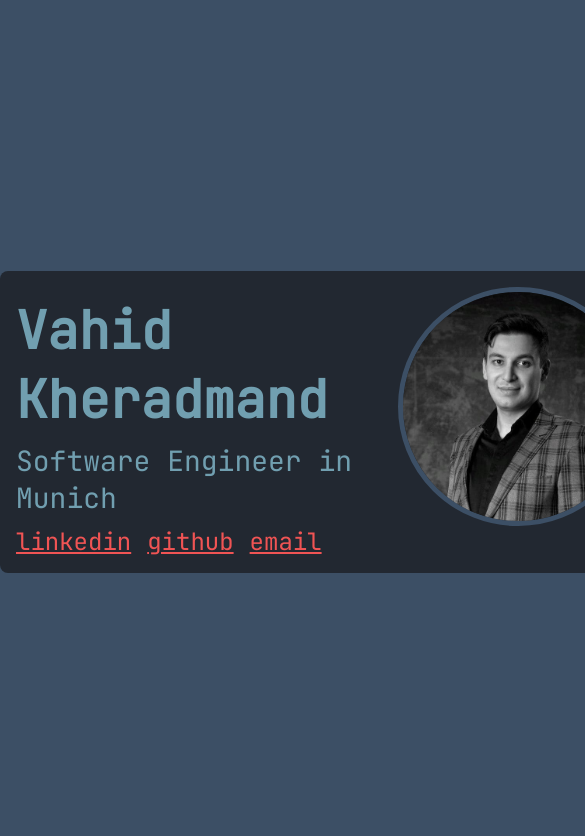
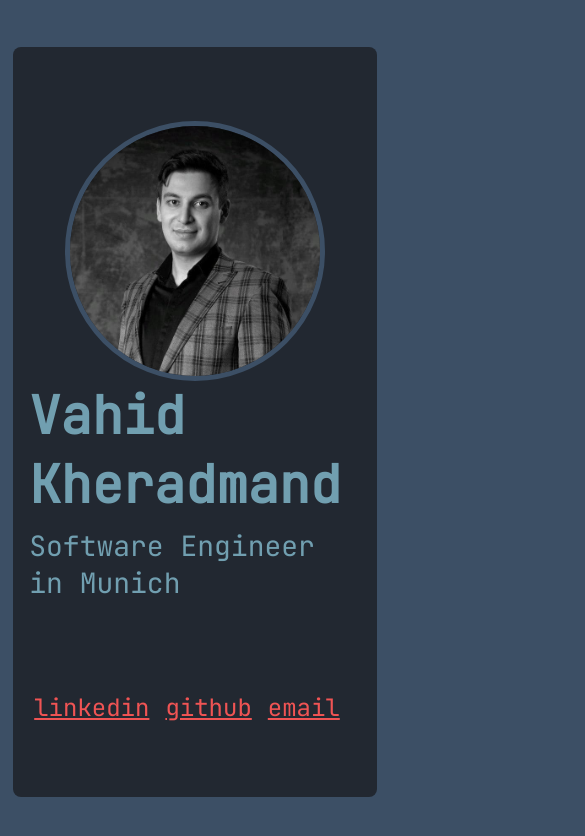
Before and after one commit to developerium/developerium.github.io, a React (Create React App) app: page / in a window 390 px wide. Shown: the top 836 px of the page, 585 px wide, since content can reach past the window. Built offline with nearby package versions, Linux system fonts and the light colour scheme.

Commit message:
Make the app a little responsive

```diff
--- a/src/App.tsx
+++ b/src/App.tsx
@@ -3,7 +3,7 @@ import styled from 'styled-components';
 import { AppStyle } from './AppStyle';
 import { Header } from './Header';
 import { SocialLinks } from './SocialLinks';
-import { appColor } from './theme';
+import { appColor, maxWidth } from './theme';
 
 const Root = styled.div`
   display: flex;
@@ -11,11 +11,19 @@ const Root = styled.div`
   justify-content: center;
 
   width: 900px;
+
   padding: 16px;
   margin: auto;
 
   border-radius: 8px;
   background-color: ${appColor};
+
+  @media (max-width: ${maxWidth}px) {
+    justify-content: space-evenly;
+
+    width: 85%;
+    height: 85%;
+  }
 `;
 
 function App() {
--- a/src/Header.tsx
+++ b/src/Header.tsx
@@ -2,16 +2,19 @@ import React, { FC } from 'react';
 import styled from 'styled-components';
 
 import myImage from './assets/me-01.jpg';
-import { bodyColor, textColor } from './theme';
+import { bodyColor, maxWidth, textColor } from './theme';
 
 const Root = styled.div`
   width: 100%;
   display: flex;
-  flex-direction: row;
   justify-content: space-between;
+
+  @media (max-width: ${maxWidth}px) {
+    flex-direction: column-reverse;
+  }
 `;
 
-const TitleWrapper = styled.div`
+const ColumnWrapper = styled.div`
   display: flex;
   flex-direction: column;
   justify-content: center;
@@ -34,15 +37,22 @@ const Image = styled.img`
   overflow: hidden;
   border-radius: 50%;
   border: 5px solid ${bodyColor};
+  margin: auto;
+
+  @media (max-width: ${maxWidth}px) {
+    width: 250px;
+  }
 `;
 
 export const Header: FC = () => (
   <Root>
-    <TitleWrapper>
+    <ColumnWrapper>
       <Title>Vahid Kheradmand</Title>
       <Subtitle>Software Engineer in Munich</Subtitle>
-    </TitleWrapper>
+    </ColumnWrapper>
 
-    <Image src={myImage} />
+    <ColumnWrapper>
+      <Image src={myImage} />
+    </ColumnWrapper>
   </Root>
 );
--- a/src/SocialLinks.tsx
+++ b/src/SocialLinks.tsx
@@ -1,8 +1,18 @@
 import React, { FC } from 'react';
 import styled from 'styled-components';
 import { Link } from './Link';
+import { maxWidth } from './theme';
 
-const Root = styled.div``;
+const Root = styled.div`
+  padding-top: 32px;
+  display: flex;
+  flex-direction: row;
+  flex-wrap: wrap;
+
+  @media (max-width: ${maxWidth}px) {
+    justify-content: center;
+  }
+`;
 
 export const SocialLinks: FC = () => (
   <Root>
--- a/src/theme.ts
+++ b/src/theme.ts
@@ -5,3 +5,5 @@ export const appColor = '#222831';
 export const textColor = '#719FB0';
 export const linkColor = '#F05454';
 export const linkHoverColor = bodyColor;
+
+export const maxWidth = 500;
```
